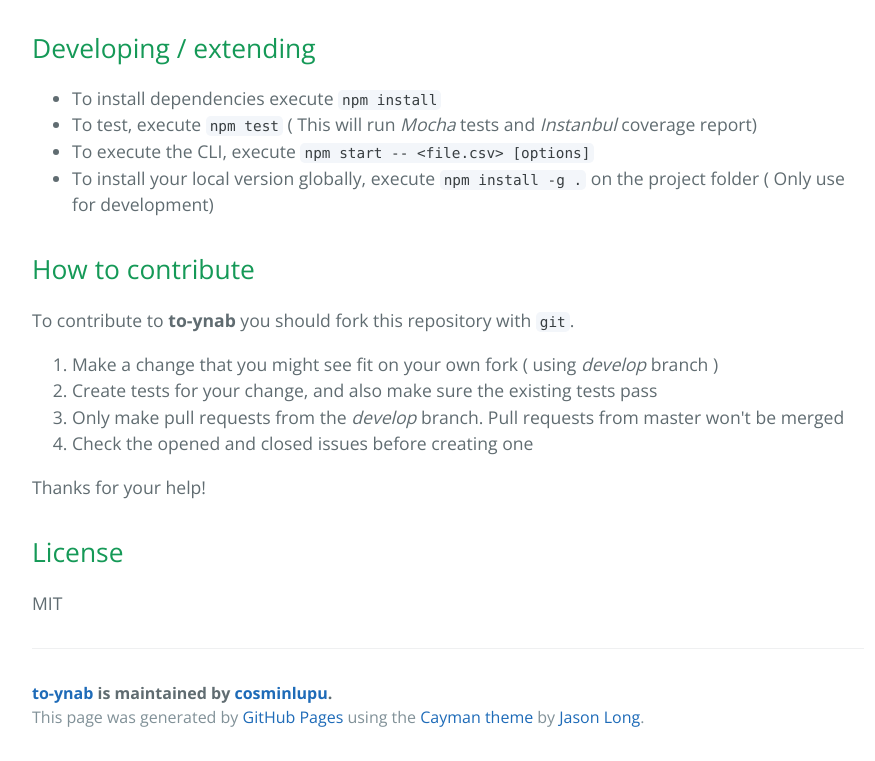
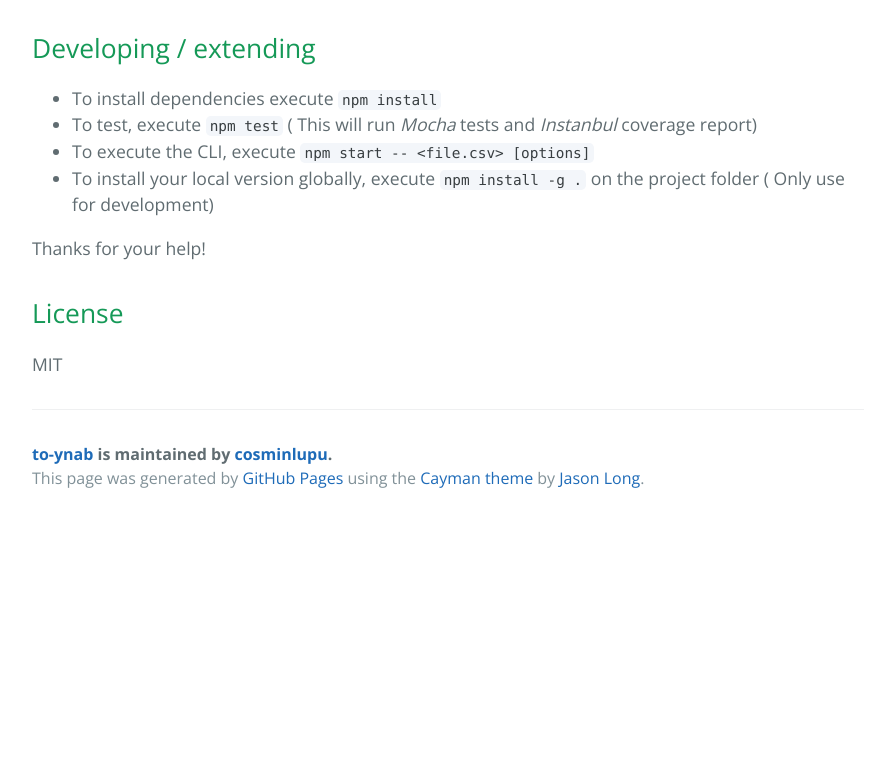
Before and after one commit to cosminlupu/to-ynab, a plain HTML site: page index.html in a window 1280 px wide. Shown: the part 3284-4045 px from the top of the page, without its empty margins (192-1067 px from the left). After the commit the page ends 3806 px from the top, so only its background shows below. Drawn offline with nearby package versions, Linux system fonts and the light colour scheme.

```diff
--- a/index.html
+++ b/index.html
@@ -164,18 +164,6 @@
 <li>To install your local version globally, execute <code>npm install -g .</code> on the project folder ( Only use for development)</li>
 </ul>
 
-<h2>
-<a id="how-to-contribute" class="anchor" href="#how-to-contribute" aria-hidden="true"><span aria-hidden="true" class="octicon octicon-link"></span></a>How to contribute</h2>
-
-<p>To contribute to <strong>to-ynab</strong> you should fork this repository with <code>git</code>.</p>
-
-<ol>
-<li>Make a change that you might see fit on your own fork ( using <em>develop</em> branch )</li>
-<li>Create tests for your change, and also make sure the existing tests pass</li>
-<li>Only make pull requests from the <em>develop</em> branch. Pull requests from master won't be merged</li>
-<li>Check the opened and closed issues before creating one</li>
-</ol>
-
 <p>Thanks for your help!</p>
 
 <h2>
```
Also changed, not shown: params.json (+1 -1 lines).
